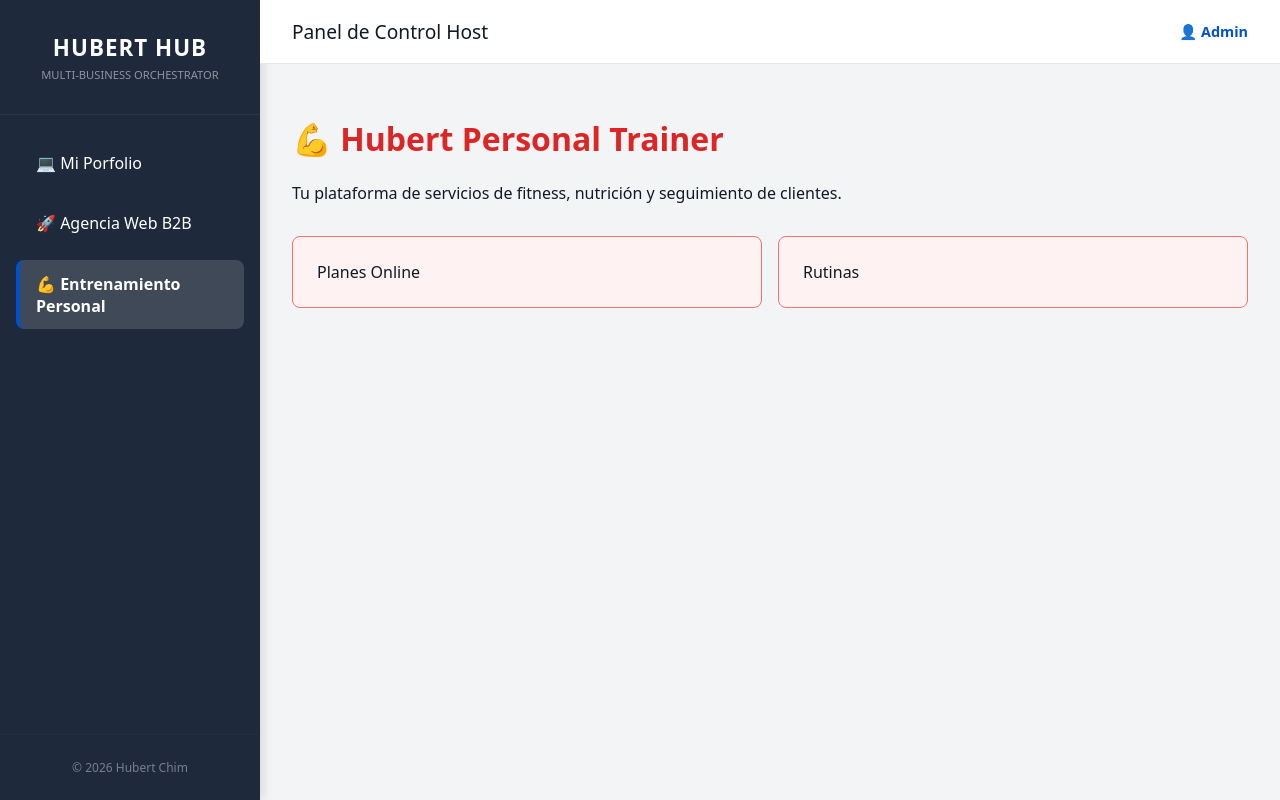
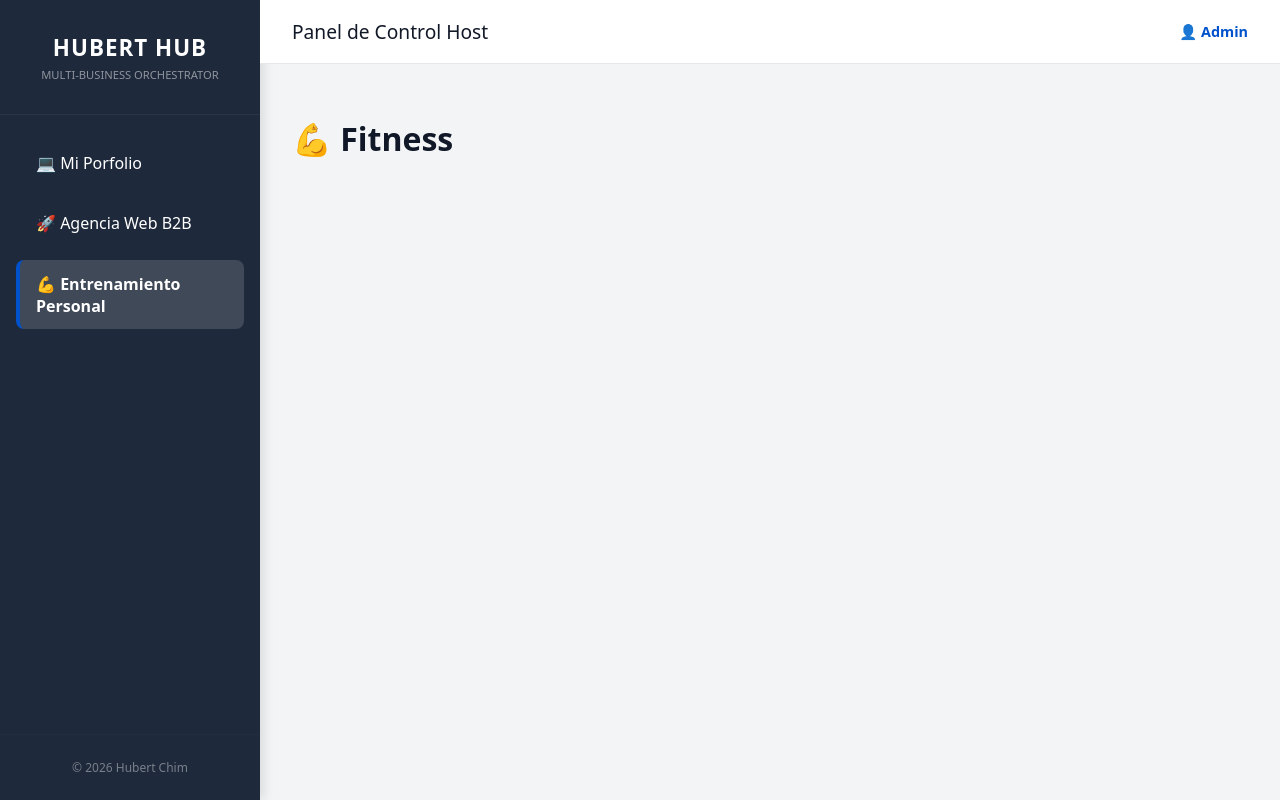
Before and after one commit to acheCoder/agencia-visual-host, a React (Vite) app: page /fitness in a window 1280 px wide. Built offline with nearby package versions, Linux system fonts and the light colour scheme.

Commit message:
hub funcional con conexion real al remoto de porfolio

```diff
--- a/src/app/router.tsx
+++ b/src/app/router.tsx
@@ -1,37 +1,12 @@
+import React, { Suspense } from 'react';
 import { createBrowserRouter, Navigate } from 'react-router-dom';
 import MainLayout from '../components/layout/MainLayout';
+import AgenciaPage from '../pages/AgenciaPage';
+import FitnessPage from '../pages/FitnessPage';
+import LoadingRemote from '../components/layout/LoadingRemote'; // Importación nueva
 
-// --- Placeholders Tematizados ---
-const Portfolio = () => (
-  <div style={{ animation: 'fadeIn 0.5s ease-in' }}>
-    <h1 style={{ color: 'var(--color-brand-primary)' }}>💻 Mi Porfolio de Desarrollador</h1>
-    <p>Aquí se cargará tu historial de proyectos, stack tecnológico y experiencia profesional.</p>
-    <div style={{ display: 'grid', gridTemplateColumns: 'repeat(auto-fit, minmax(200px, 1fr))', gap: '1rem', marginTop: '2rem' }}>
-      {[1, 2, 3].map(i => <div key={i} style={{ height: '100px', backgroundColor: '#eee', borderRadius: '8px' }}></div>)}
-    </div>
-  </div>
-);
-
-const Agencia = () => (
-  <div style={{ animation: 'fadeIn 0.5s ease-in' }}>
-    <h1 style={{ color: '#059669' }}>🚀 Agencia de Desarrollo B2B</h1>
-    <p>Sección dedicada a la venta de servicios web para pequeños negocios y digitalización.</p>
-    <div style={{ padding: '2rem', backgroundColor: '#ecfdf5', borderRadius: '12px', marginTop: '2rem', border: '1px solid #10b981' }}>
-      <h3>Servicio Destacado: Pack Digital Start-up</h3>
-    </div>
-  </div>
-);
-
-const Fitness = () => (
-  <div style={{ animation: 'fadeIn 0.5s ease-in' }}>
-    <h1 style={{ color: '#dc2626' }}>💪 Hubert Personal Trainer</h1>
-    <p>Tu plataforma de servicios de fitness, nutrición y seguimiento de clientes.</p>
-    <div style={{ marginTop: '2rem', display: 'flex', gap: '1rem' }}>
-      <div style={{ flex: 1, padding: '1.5rem', backgroundColor: '#fef2f2', border: '1px solid #f87171', borderRadius: '8px' }}>Planes Online</div>
-      <div style={{ flex: 1, padding: '1.5rem', backgroundColor: '#fef2f2', border: '1px solid #f87171', borderRadius: '8px' }}>Rutinas</div>
-    </div>
-  </div>
-);
+// eslint-disable-next-line react-refresh/only-export-components
+const PortfolioApp = React.lazy(() => import('portfolio_remote/PortfolioApp'));
 
 export const router = createBrowserRouter([
   {
@@ -39,9 +14,16 @@ export const router = createBrowserRouter([
     element: <MainLayout />,
     children: [
       { index: true, element: <Navigate to="/portfolio" replace /> },
-      { path: 'portfolio', element: <Portfolio /> },
-      { path: 'agencia', element: <Agencia /> },
-      { path: 'fitness', element: <Fitness /> },
+      {
+        path: 'portfolio',
+        element: (
+          <Suspense fallback={<LoadingRemote />}>
+            <PortfolioApp />
+          </Suspense>
+        )
+      },
+      { path: 'agencia', element: <AgenciaPage /> },
+      { path: 'fitness', element: <FitnessPage /> },
     ],
   },
 ]);
--- /dev/null
+++ b/src/components/layout/LoadingRemote.tsx
@@ -0,0 +1,3 @@
+export default function LoadingRemote() {
+  return <div style={{ padding: '20px', textAlign: 'center' }}>Cargando microfrontal...</div>;
+}
--- /dev/null
+++ b/src/pages/AgenciaPage.tsx
@@ -0,0 +1,3 @@
+export default function AgenciaPage() {
+  return (<div><h1>🚀 Agencia B2B</h1></div>);
+}
--- /dev/null
+++ b/src/pages/FitnessPage.tsx
@@ -0,0 +1,3 @@
+export default function FitnessPage() {
+  return (<div><h1>💪 Fitness</h1></div>);
+}
--- /dev/null
+++ b/src/remotes.d.ts
@@ -0,0 +1 @@
+declare module 'portfolio_remote/PortfolioApp';
--- a/vite.config.ts
+++ b/vite.config.ts
@@ -6,10 +6,10 @@ export default defineConfig({
   plugins: [
     react(),
     federation({
-      name: 'app-host',
+      name: 'hubert-hub-host',
       // Aquí es donde en el futuro listaremos los microfrontales remotos
       remotes: {
-        // Ejemplo: remoteClientes: "http://localhost:5001/assets/remoteEntry.js",
+        portfolio_remote: "http://localhost:5001/assets/remoteEntry.js",
       },
       // Compartimos nuestras librerías base para que los remotos no las vuelvan a cargar
       shared: ['react', 'react-dom', 'react-redux', '@reduxjs/toolkit'],
```
